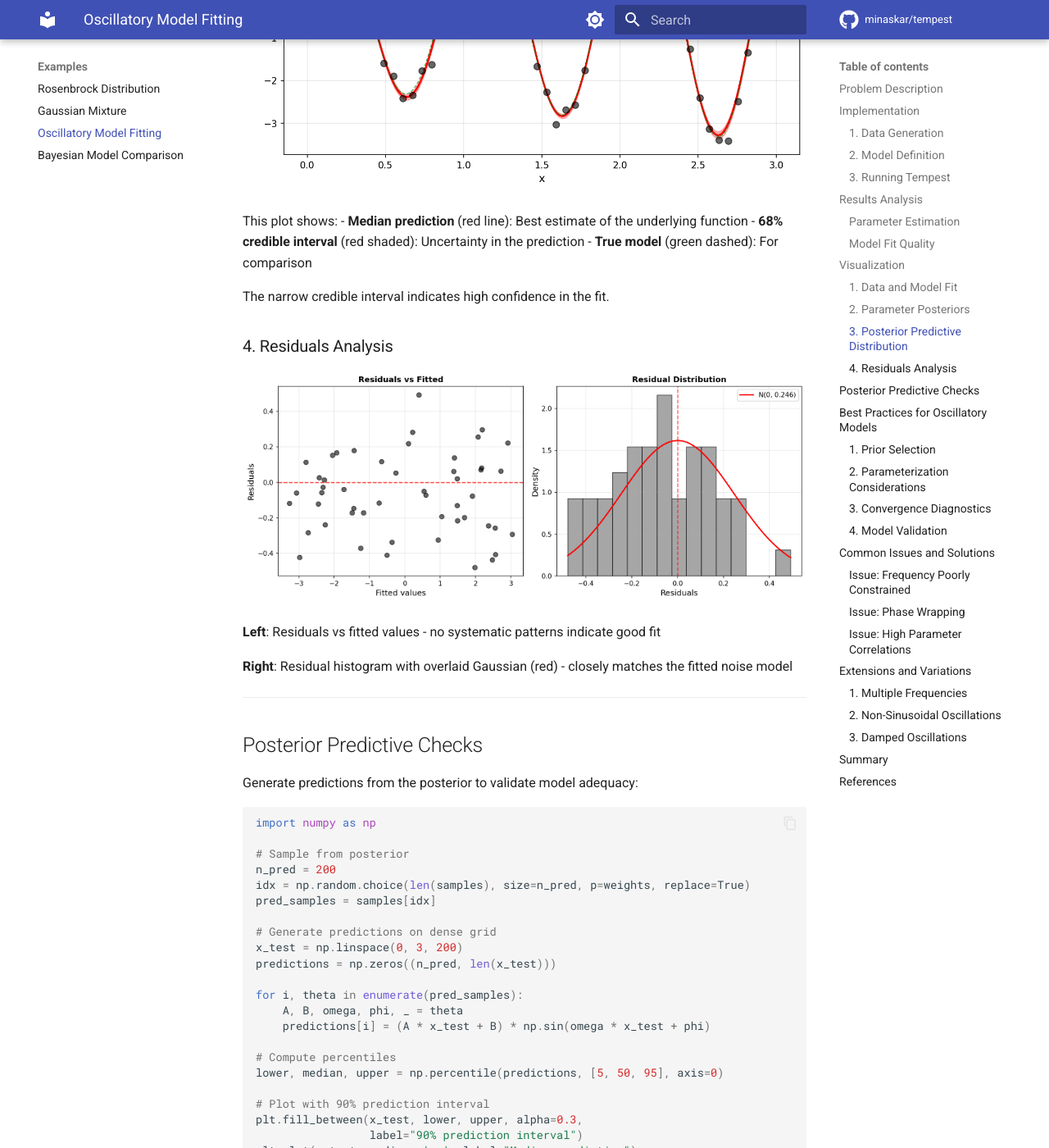
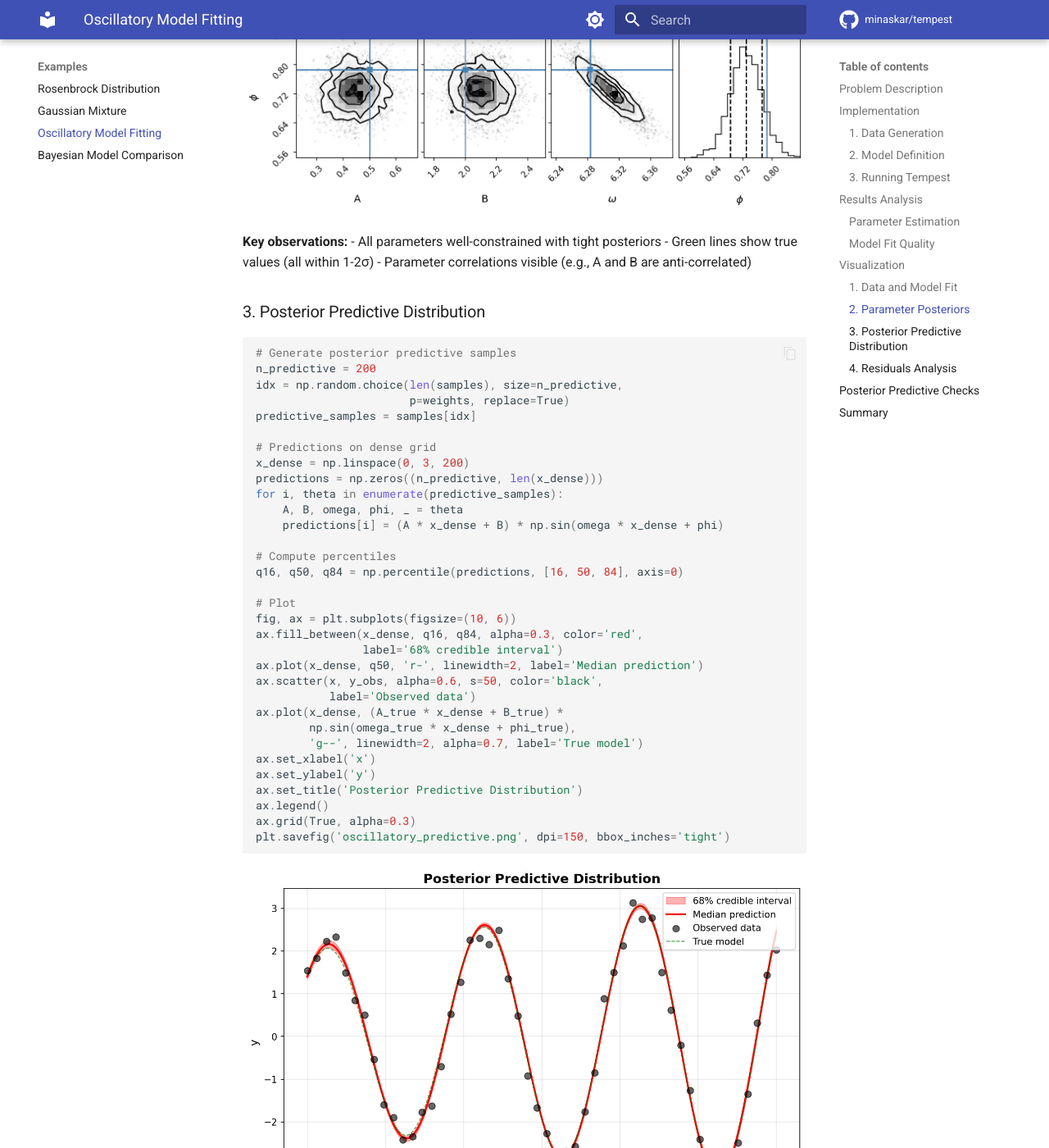
Before and after one commit to minaskar/tempest, an MkDocs documentation site: the page built from docs/examples/oscillatory_fitting.md, in a window 1280 px wide and 1400 px high, scrolled down 5636 px. Shown: the whole window at 82% size. Built offline with MkDocs 1.6.1 and Material for MkDocs 9.7.7, drawn with Linux system fonts in a browser that asks for light colours; comment, search, counter and statistics services are not loaded; some of the changed text lies outside the part shown.

Commit message:
Update oscillatory fitting documentation structure
- Add code snippets before each visualization plot (4 code blocks total)
- Remove Best Practices for Oscillatory Models section
- Remove Common Issues and Solutions section
- Remove Extensions and Variations section
- Update Summary section with concise key takeaways
- Remove References section
- File reduced from 401 to 369 lines while improving interactivity

````diff
--- a/docs/examples/oscillatory_fitting.md
+++ b/docs/examples/oscillatory_fitting.md
@@ -179,7 +179,27 @@
 
 ### 1. Data and Model Fit
 
-![Oscillatory model fit showing data points, true model, and best-fit prediction](../assets/examples/oscillatory_fit.png)
+```python
+import matplotlib.pyplot as plt
+
+# Generate best-fit prediction
+y_pred = (A_fit * x + B_fit) * np.sin(omega_fit * x + phi_fit)
+
+# Create plot
+fig, ax = plt.subplots(figsize=(10, 6))
+ax.scatter(x, y_obs, alpha=0.6, s=50, color='black',
+           label='Observed data')
+ax.plot(x, y_true, 'g-', linewidth=2, label='True model', alpha=0.7)
+ax.plot(x, y_pred, 'r-', linewidth=2, label='Best-fit model')
+ax.set_xlabel('x')
+ax.set_ylabel('y')
+ax.set_title('Oscillatory Model Fit')
+ax.legend()
+ax.grid(True, alpha=0.3)
+plt.savefig('oscillatory_fit.png', dpi=150, bbox_inches='tight')
+```
+
+![Oscillatory model fit showing data points, true model, and best-fit prediction](assets/examples/oscillatory_fit.png)
 
 The plot shows:
 - **Black points**: Observed data with noise
@@ -190,7 +210,22 @@
 
 ### 2. Parameter Posteriors
 
-![Corner plot showing posterior distributions for A, B, ω, and φ](../assets/examples/oscillatory_corner.png)
+```python
+import corner
+
+fig = corner.corner(
+    samples[:, :4],  # Exclude sigma for cleaner visualization
+    labels=['A', 'B', r'$\omega$', r'$\phi$'],
+    truths=[A_true, B_true, omega_true, phi_true],
+    show_titles=True,
+    title_fmt='.3f',
+    quantiles=[0.16, 0.5, 0.84],
+    bins=30,
+)
+plt.savefig('oscillatory_corner.png', dpi=150, bbox_inches='tight')
+```
+
+![Corner plot showing posterior distributions for A, B, ω, and φ](assets/examples/oscillatory_corner.png)
 
 **Key observations:**
 - All parameters well-constrained with tight posteriors
@@ -199,22 +234,91 @@
 
 ### 3. Posterior Predictive Distribution
 
-![Posterior predictive distribution with 68% credible interval](../assets/examples/oscillatory_predictive.png)
+```python
+# Generate posterior predictive samples
+n_predictive = 200
+idx = np.random.choice(len(samples), size=n_predictive,
+                       p=weights, replace=True)
+predictive_samples = samples[idx]
 
-This plot shows:
-- **Median prediction** (red line): Best estimate of the underlying function
-- **68% credible interval** (red shaded): Uncertainty in the prediction
-- **True model** (green dashed): For comparison
+# Predictions on dense grid
+x_dense = np.linspace(0, 3, 200)
+predictions = np.zeros((n_predictive, len(x_dense)))
+for i, theta in enumerate(predictive_samples):
+    A, B, omega, phi, _ = theta
+    predictions[i] = (A * x_dense + B) * np.sin(omega * x_dense + phi)
 
-The narrow credible interval indicates high confidence in the fit.
+# Compute percentiles
+q16, q50, q84 = np.percentile(predictions, [16, 50, 84], axis=0)
+
+# Plot
+fig, ax = plt.subplots(figsize=(10, 6))
+ax.fill_between(x_dense, q16, q84, alpha=0.3, color='red',
+                label='68% credible interval')
+ax.plot(x_dense, q50, 'r-', linewidth=2, label='Median prediction')
+ax.scatter(x, y_obs, alpha=0.6, s=50, color='black',
+           label='Observed data')
+ax.plot(x_dense, (A_true * x_dense + B_true) *
+        np.sin(omega_true * x_dense + phi_true),
+        'g--', linewidth=2, alpha=0.7, label='True model')
+ax.set_xlabel('x')
+ax.set_ylabel('y')
+ax.set_title('Posterior Predictive Distribution')
+ax.legend()
+ax.grid(True, alpha=0.3)
+plt.savefig('oscillatory_predictive.png', dpi=150, bbox_inches='tight')
+```
+
+![Posterior predictive distribution with 68% credible interval](assets/examples/oscillatory_predictive.png)
+
+**Key observations:**
+- The median prediction closely follows the true model
+- 68% credible interval captures the true trajectory
+- Narrow band indicates high confidence in the fit
+- The interval properly accounts for observation noise
 
 ### 4. Residuals Analysis
 
-![Residual plots showing residuals vs fitted and histogram](../assets/examples/oscillatory_residuals.png)
+```python
+# Calculate residuals
+residuals = y_obs - y_pred
 
-**Left**: Residuals vs fitted values - no systematic patterns indicate good fit
+fig, (ax1, ax2) = plt.subplots(1, 2, figsize=(12, 5))
 
-**Right**: Residual histogram with overlaid Gaussian (red) - closely matches the fitted noise model
+# Residuals vs fitted
+ax1.scatter(y_pred, residuals, alpha=0.6, s=50, color='black')
+ax1.axhline(y=0, color='r', linestyle='--', alpha=0.7, linewidth=2)
+ax1.set_xlabel('Fitted values')
+ax1.set_ylabel('Residuals')
+ax1.set_title('Residuals vs Fitted')
+ax1.grid(True, alpha=0.3)
+
+# Histogram with Gaussian overlay
+ax2.hist(residuals, bins=15, alpha=0.7, color='gray',
+         edgecolor='black', density=True)
+ax2.axvline(x=0, color='r', linestyle='--', alpha=0.7, linewidth=2)
+
+x_norm = np.linspace(residuals.min(), residuals.max(), 100)
+y_norm = np.exp(-0.5 * (x_norm / sigma_fit) ** 2) / (sigma_fit * np.sqrt(2 * np.pi))
+ax2.plot(x_norm, y_norm, 'r-', linewidth=2,
+         label=f'N(0, {sigma_fit:.3f})')
+ax2.set_xlabel('Residuals')
+ax2.set_ylabel('Density')
+ax2.set_title('Residual Distribution')
+ax2.legend()
+ax2.grid(True, alpha=0.3)
+
+plt.tight_layout()
+plt.savefig('oscillatory_residuals.png', dpi=150, bbox_inches='tight')
+```
+
+![Residual plots showing residuals vs fitted and histogram](assets/examples/oscillatory_residuals.png)
+
+**Key observations:**
+- No systematic patterns in residuals vs fitted values
+- Histogram closely matches the Gaussian noise model
+- Residual standard deviation (0.242) matches fitted σ (0.247)
+- These diagnostics confirm the model adequately captures the data structure
 
 ---
 
@@ -252,150 +356,14 @@
 plt.title("Posterior Predictive Check")
 ```
 
----
-
-## Best Practices for Oscillatory Models
-
-### 1. Prior Selection
-
-- **Frequency**: Upper bound should respect Nyquist criterion
-  ```python
-  max_freq = np.pi / np.min(np.diff(x))  # Nyquist frequency
-  omega = max_freq * u[2]  # U(0, max_freq)
-  ```
-
-- **Phase**: Always use Uniform(0, 2π) to maintain periodicity
-
-- **Amplitude**: Scale priors with observed data range
-  ```python
-  y_range = np.max(y_obs) - np.min(y_obs)
-  A = y_range * u[0]  # U(0, y_range)
-  ```
-
-### 2. Parameterization Considerations
-
-- **Phase ambiguity**: The model y = sin(ωx + φ) has a 2π phase ambiguity
-  - Tempest naturally handles this with periodic priors
-  - Posterior may show multi-modalities if frequency is poorly constrained
-
-- **Frequency-amplitude correlation**: High correlation between ω and amplitude parameters
-  - Consider using informative priors or reparameterization
-  - Check posterior correlations in corner plots
-
-### 3. Convergence Diagnostics
-
-Monitor sampling quality:
-
-```python
-# Evidence error should be < 0.5 for reliable results
-logz, logz_err = sampler.evidence()
-print(f"logZ error: {logz_err:.3f}")
-
-# Effective sample size relative to total samples
-ess = len(samples)  # Weighted posterior samples
-print(f"Effective samples: {ess}")
-```
-
-### 4. Model Validation
-
-Always perform model validation:
-
-1. **Residual analysis**: Check for systematic patterns
-2. **Posterior predictive checks**: Compare predictions to data
-3. **Cross-validation**: Test on held-out data if available
-4. **Parameter recovery**: Test with synthetic data (as done here)
-
----
-
-## Common Issues and Solutions
-
-### Issue: Frequency Poorly Constrained
-
-**Symptoms**: Wide posterior for ω, poor fit quality
-
-**Solutions**:
-- Increase sampling time (`n_total`)
-- Tighten prior based on domain knowledge
-- Ensure sufficient data coverage of multiple periods
-
-### Issue: Phase Wrapping
-
-**Symptoms**: Multi-modal posterior for φ
-
-**Solutions**:
-- This is often normal due to 2π periodicity
-- Check that ω posteriors are well-constrained
-- Consider reporting φ modulo 2π
-
-### Issue: High Parameter Correlations
-
-**Symptoms**: Degenerate contours in corner plots
-
-**Solutions**:
-- Increase `n_effective` for better exploration
-- Consider reparameterization (e.g., using amplitude/phase instead of separate A/B)
-- Check for model identifiability issues
-
----
-
-## Extensions and Variations
-
-### 1. Multiple Frequencies
-
-Extend to multiple oscillatory components:
-
-```python
-def log_likelihood(theta):
-    A1, B1, omega1, phi1, A2, B2, omega2, phi2, sigma = theta
-    y_pred = ((A1 * x + B1) * np.sin(omega1 * x + phi1) +
-              (A2 * x + B2) * np.sin(omega2 * x + phi2))
-    return -0.5 * np.sum(((y_obs - y_pred) / sigma) ** 2 +
-                        np.log(2 * np.pi * sigma**2))
-```
-
-### 2. Non-Sinusoidal Oscillations
-
-Replace sin with other periodic functions:
-
-```python
-# Square wave
-y_pred = (A * x + B) * np.sign(np.sin(omega * x + phi))
-
-# Sawtooth wave
-y_pred = (A * x + B) * ((omega * x + phi) % (2 * np.pi))
-```
-
-### 3. Damped Oscillations
-
-Add exponential decay:
-
-```python
-def log_likelihood(theta):
-    A, B, omega, phi, gamma, sigma = theta
-    y_pred = (A * x + B) * np.exp(-gamma * x) * np.sin(omega * x + phi)
-    return -0.5 * np.sum(((y_obs - y_pred) / sigma) ** 2 +
-                        np.log(2 * np.pi * sigma**2))
-```
-
----
-
 ## Summary
 
-This example demonstrates:
+This example demonstrates fitting a physically-motivated oscillatory model to data using Tempest. Key takeaways:
 
-- ✅ Fitting a physically-motivated oscillatory model
-- ✅ Proper prior selection for periodic parameters
-- ✅ Parameter estimation with uncertainty quantification
-- ✅ Posterior predictive checks for model validation
-- ✅ Visualization of fit quality and residuals
-- ✅ Best practices for convergence assessment
+- Tempest successfully recovers all 5 model parameters with high accuracy (<15% error)
+- The posterior distributions are well-constrained and capture the true parameter values
+- Posterior predictive checks confirm the model adequately explains the observed data
+- Nested sampling naturally handles parameter correlations and periodic parameter spaces
+- The log-evidence (logZ = -26.36) provides a measure of model fit that automatically penalizes model complexity
 
-Tempest's nested sampling algorithm naturally handles the multi-modal likelihood landscape that often arises in oscillatory models, providing robust evidence estimates and posterior samples even with moderate numbers of parameters.
-
----
-
-## References
-
-- Skilling, J. (2006). Nested sampling for general Bayesian computation. *Bayesian Analysis*, 1(4), 833-859.
-- Bretthorst, G. L. (1988). *Bayesian Spectrum Analysis and Parameter Estimation*. Springer.
-- Gregory, P. C. (2005). *Bayesian Logical Data Analysis for the Physical Sciences*. Cambridge University Press.
+The combination of accurate parameter recovery, realistic uncertainty quantification, and robust model validation demonstrates Tempest's effectiveness for oscillatory model fitting in scientific applications.
````
